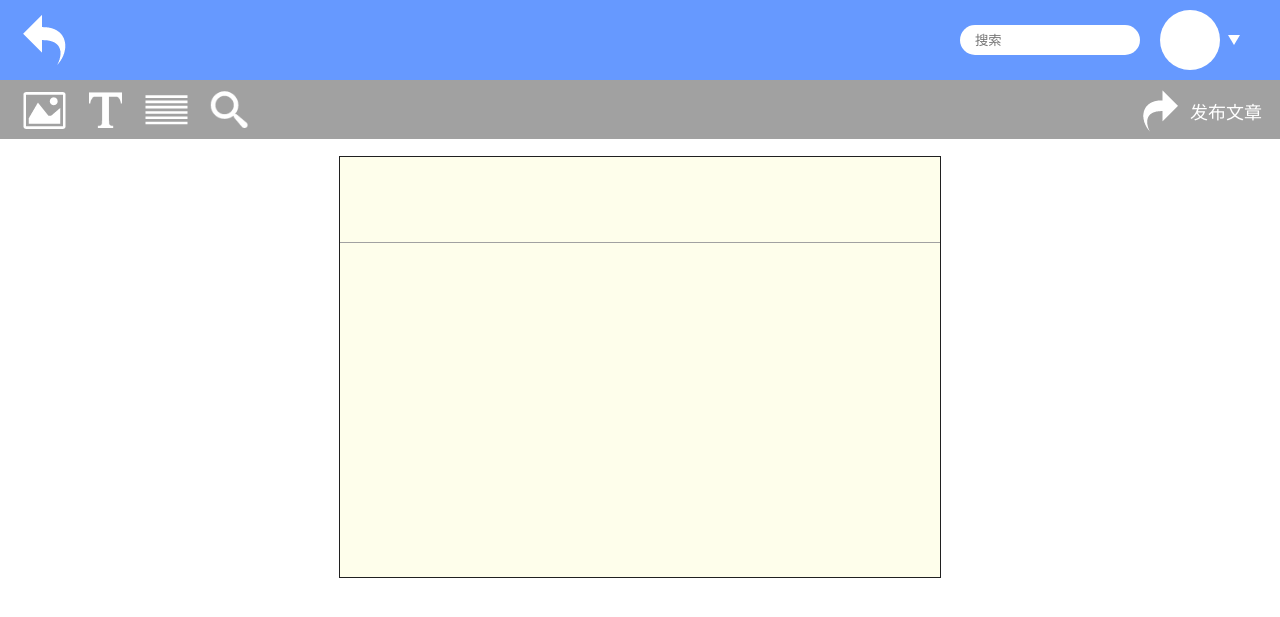
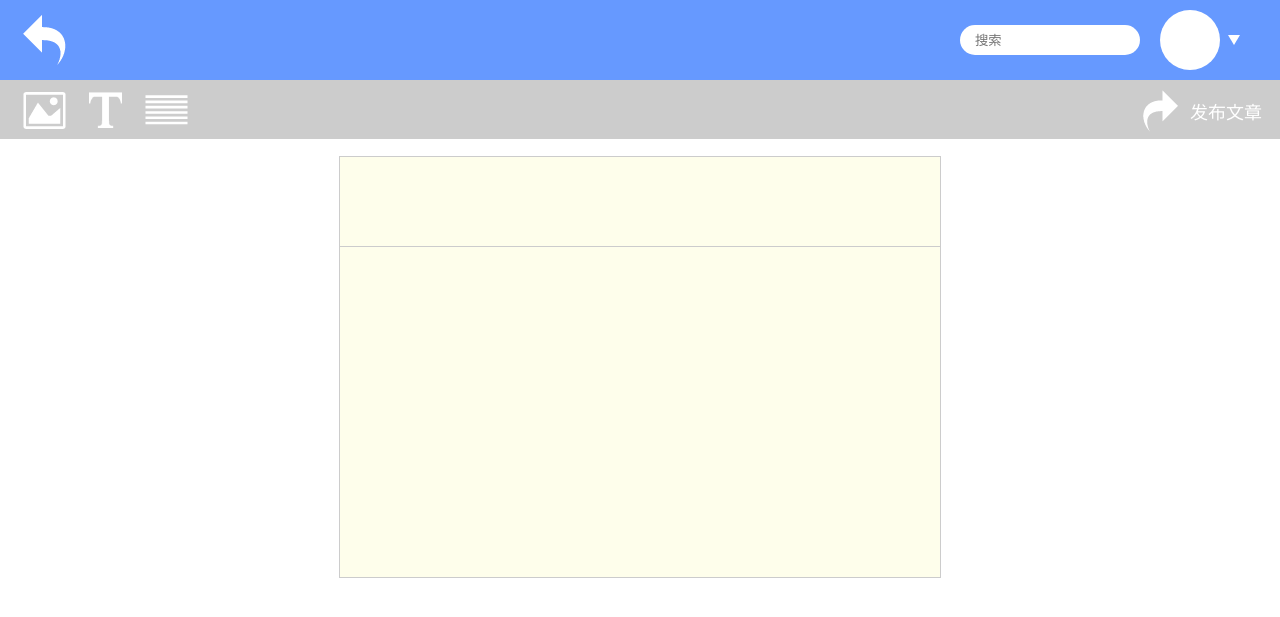
Before and after one commit to ChanSeaThink/alpha, a Django app: template blog/templates/writting.html in a window 1280 px wide. Shown: the top 617 px of the page. Run offline with Django 3.2, Linux system fonts and the light colour scheme; the template is opened without the code that fills it, so the values that code supplies are empty; some libraries are stand-ins or nearby versions.

Commit message:
writting：修改边框颜色
隐藏文本格式显示按钮
修正标题位置

```diff
--- a/blog/static/css/writting.css
+++ b/blog/static/css/writting.css
@@ -152,19 +152,19 @@
 		position:fixed;
 		top:80px;
 		width:100%;
-		background-color:#a1a1a1;
+		background-color:#cccccc;
 	}
 	#first_nav2{
 		margin-left:14px;
 	}
 	#formula_bar ul li:hover {
-		background-color:#414141;
+		background-color:#666666;
 	}
 	.nav2 {
 		width:45px;
 		height:45px;
 		padding:8px 8px 4px 8px;
-		background-color:#a1a1a1;
+		background-color:#cccccc;
 	}
 	.nav2_empty {
 		width:45px;
@@ -187,6 +187,9 @@
 	}
 	.nav2_left {
 		float:left;
+	}
+	#construction {
+		display:none;
 	}
 	#what_type {
 		display:none;
@@ -276,21 +279,22 @@
 	#content2 {
 		margin:0 auto;
 		width:600px;
-		border:1px solid;
+		border:1px solid #cccccc;
 	}
 	#content2>div {
 		background-color:#fefeeb;
 		overflow:hidden;
 	}
-	#content2>div>div {
+	#title_box {
+		width:600px;
+		padding:15px 0 10px 0;
+		border-bottom:1px solid #cccccc;
+	}
+	#text_box {
 		width:560px;
 		margin:0 auto;
 	}
-	#write_title {
-		width:560px;
-		background-color:#fefeeb;
-	}
-	#write_text {
+	#write_title,#write_text {
 		width:560px;
 		background-color:#fefeeb;
 	}
@@ -298,11 +302,10 @@
 		outline:none;
 	}
 	#write_title {
-		margin-top:25px;
-		padding:10px 20px 10px 20px;
+		margin-left:-1px;
+		padding:10px 21px;
 		font-size:34px;
 		border:none;
-		border-bottom:1px solid #a1a1a1;
 		white-space:nowrap;
 		overflow-x:hidden;
 	}
--- a/blog/templates/writting.html
+++ b/blog/templates/writting.html
@@ -98,8 +98,10 @@
 	<div id="main2">
 		<div id="content2">
 			<div>
-				<textarea id="write_title" rows=1 maxlength="30"></textarea>
-				<div>
+				<div id="title_box">
+					<textarea id="write_title" rows=1 maxlength="30"></textarea>
+				</div>
+				<div id="text_box">
 					<div id="write_text" contenteditable><p><br></p></div>
 				</div>
 			</div>
```
Also changed, not shown: blog/static/img/writting/link.png (added), 1 other file.
